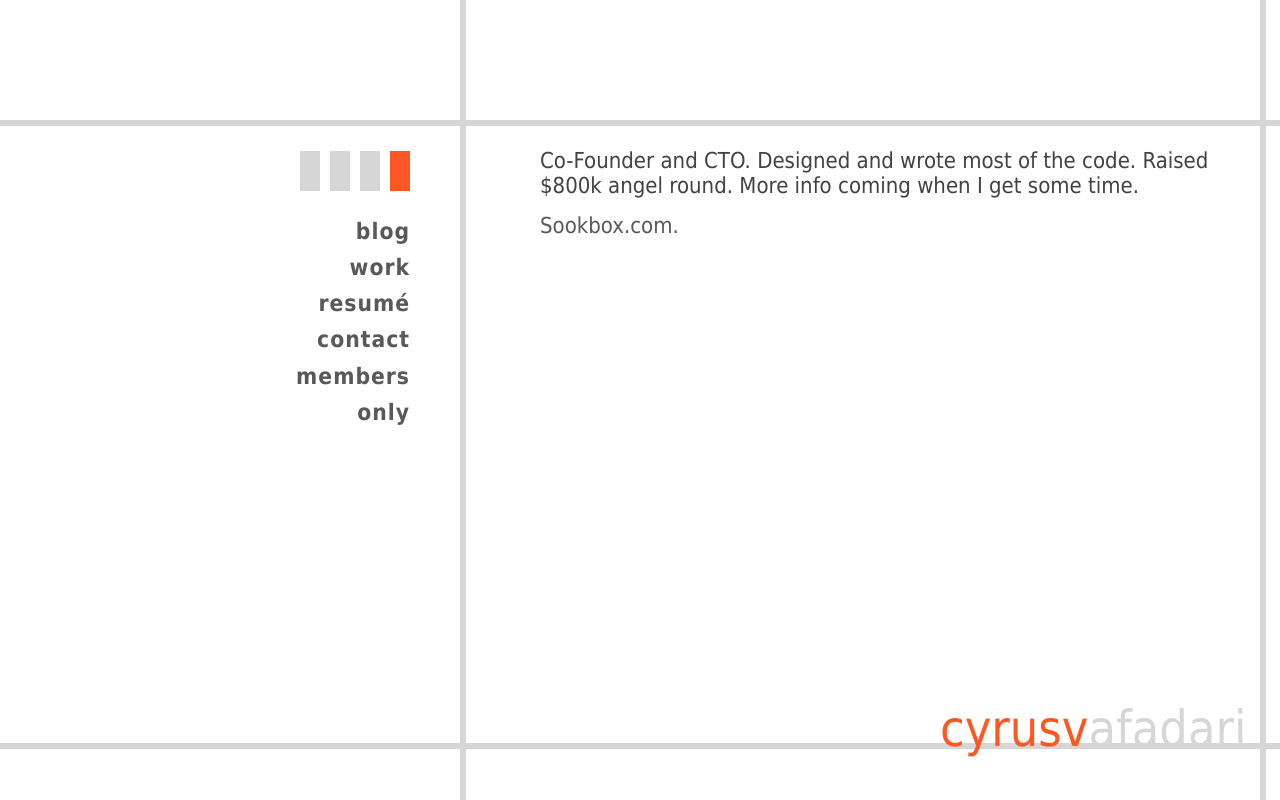
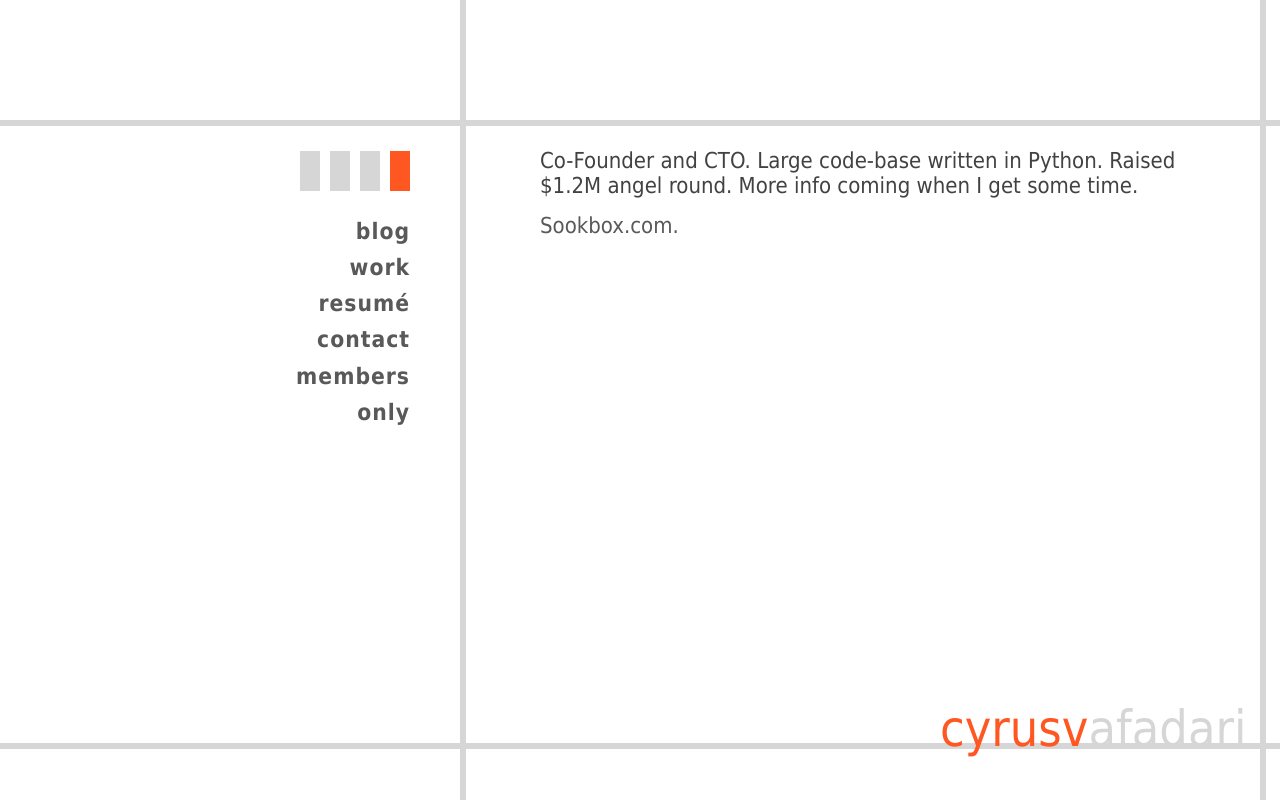
Before and after one commit to cyrusv/cyrusv.github.io, a plain HTML site: page work/sookbox.html in a window 1280 px wide. Drawn offline with Linux system fonts and the light colour scheme.

Commit message:
Quick update to Sookbox Work section. Need to be more thorough

```diff
--- a/work/sookbox.html
+++ b/work/sookbox.html
@@ -19,7 +19,7 @@
 	<div id="rightwrapper">
 
 		<div id="sookbox" class="content">
-			<p>Co-Founder and CTO. Designed and wrote most of the code. Raised $800k angel round. More info coming when I get some time.</p>
+			<p>Co-Founder and CTO. Large code-base written in Python. Raised $1.2M angel round. More info coming when I get some time.</p>
 			<p><a href="http://sookbox.com">Sookbox.com.</a></p>
 		</div>
 
```
